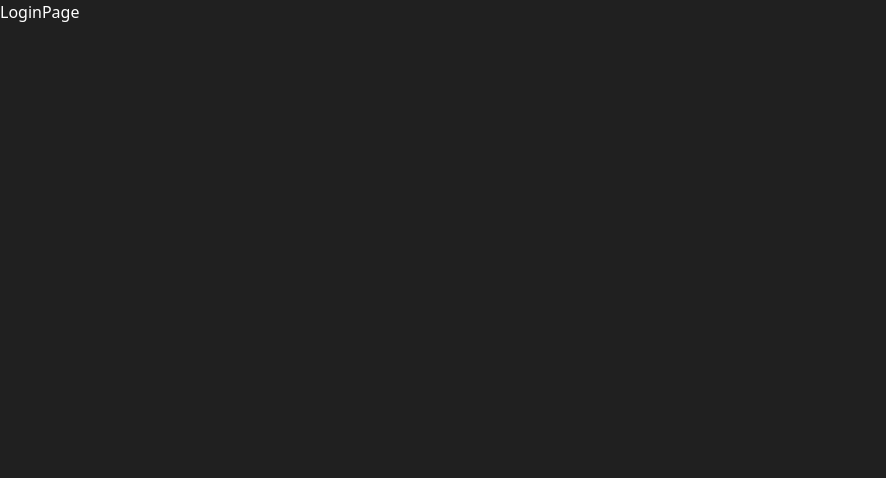
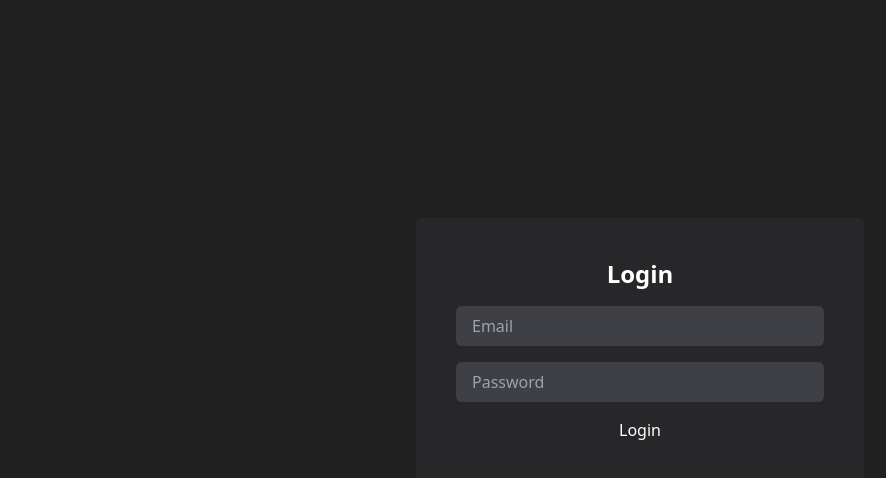
Before and after one commit to loweffort-alt/ToDoLock-server, a React (Vite) app in the folder client/: page /login in a window 1280 px wide. Shown: the top 478 px of the page, without its empty margins (0-886 px from the left). Built offline with nearby package versions, Linux system fonts and the light colour scheme.

Commit message:
Feature Client: Login Page and handle login errors

```diff
--- a/client/src/context/AuthContext.jsx
+++ b/client/src/context/AuthContext.jsx
@@ -1,5 +1,5 @@
 import { createContext, useState, useContext } from "react";
-import { registerRequest } from "../api/auth.js";
+import { registerRequest, loginRequest } from "../api/auth.js";
 
 export const AuthContext = createContext();
 
@@ -16,7 +16,7 @@
   const [isAuthenticated, setIsAuthenticated] = useState(false);
   const [errors, setErrors] = useState([]);
 
-  const signup = async (user) => {
+  const signUp = async (user) => {
     try {
       const res = await registerRequest(user);
       console.log(res.data);
@@ -28,10 +28,21 @@
     }
   };
 
+  const signIn = async (user) => {
+    try {
+      const res = await loginRequest(user);
+      console.log(res);
+    } catch (error) {
+      console.log(error.response);
+      setErrors(error.response.data);
+    }
+  };
+
   return (
     <AuthContext.Provider
       value={{
-        signup,
+        signUp,
+        signIn,
         user,
         isAuthenticated,
         errors,
--- a/client/src/pages/LoginPage.jsx
+++ b/client/src/pages/LoginPage.jsx
@@ -1,5 +1,53 @@
+import { useForm } from "react-hook-form";
+import { useAuth } from "../context/AuthContext";
+
 function LoginPage() {
-  return <div>LoginPage</div>;
+  const {
+    register,
+    handleSubmit,
+    formState: { errors },
+  } = useForm();
+
+  const { signIn, errors: loginErrors } = useAuth();
+
+  const onSubmit = handleSubmit((data) => {
+    signIn(data);
+  });
+
+  return (
+    <div className="flex h-[calc(100vh-100px)] items-center justify-center">
+      <div className="bg-zinc-800 max-w-md w-full p-10 rounded-md text-center">
+        {loginErrors.map((e, i) => (
+          <div className="bg-red-500 p2 text-white" key={i}>
+            {e}
+          </div>
+        ))}
+        <h1 className="text-2xl font-bold text-center mb-4">Login</h1>
+        <form onSubmit={onSubmit} autoComplete="off">
+          <div className="gap-4 flex flex-col">
+            <input
+              autoComplete="false"
+              type="email"
+              {...register("email", { required: true })}
+              className="w-full bg-zinc-700 text-white px-4 py-2 rounded-md"
+              placeholder="Email"
+            />
+            {errors.email && <p className="text-red-500">Email is required</p>}
+            <input
+              type="password"
+              {...register("password", { required: true })}
+              className="w-full bg-zinc-700 text-white px-4 py-2 rounded-md"
+              placeholder="Password"
+            />
+            {errors.password && (
+              <p className="text-red-500">Password is required</p>
+            )}
+            <button type="submit">Login</button>
+          </div>
+        </form>
+      </div>
+    </div>
+  );
 }
 
 export default LoginPage;
--- a/client/src/pages/RegisterPage.jsx
+++ b/client/src/pages/RegisterPage.jsx
@@ -9,12 +9,12 @@
     handleSubmit,
     formState: { errors },
   } = useForm();
-  const { signup, isAuthenticated, errors: registerErrors } = useAuth();
+  const { signUp, isAuthenticated, errors: registerErrors } = useAuth();
   const navigate = useNavigate();
 
   const onSubmit = handleSubmit((values) => {
     console.log(isAuthenticated);
-    signup(values);
+    signUp(values);
   });
 
   useEffect(() => {
```
